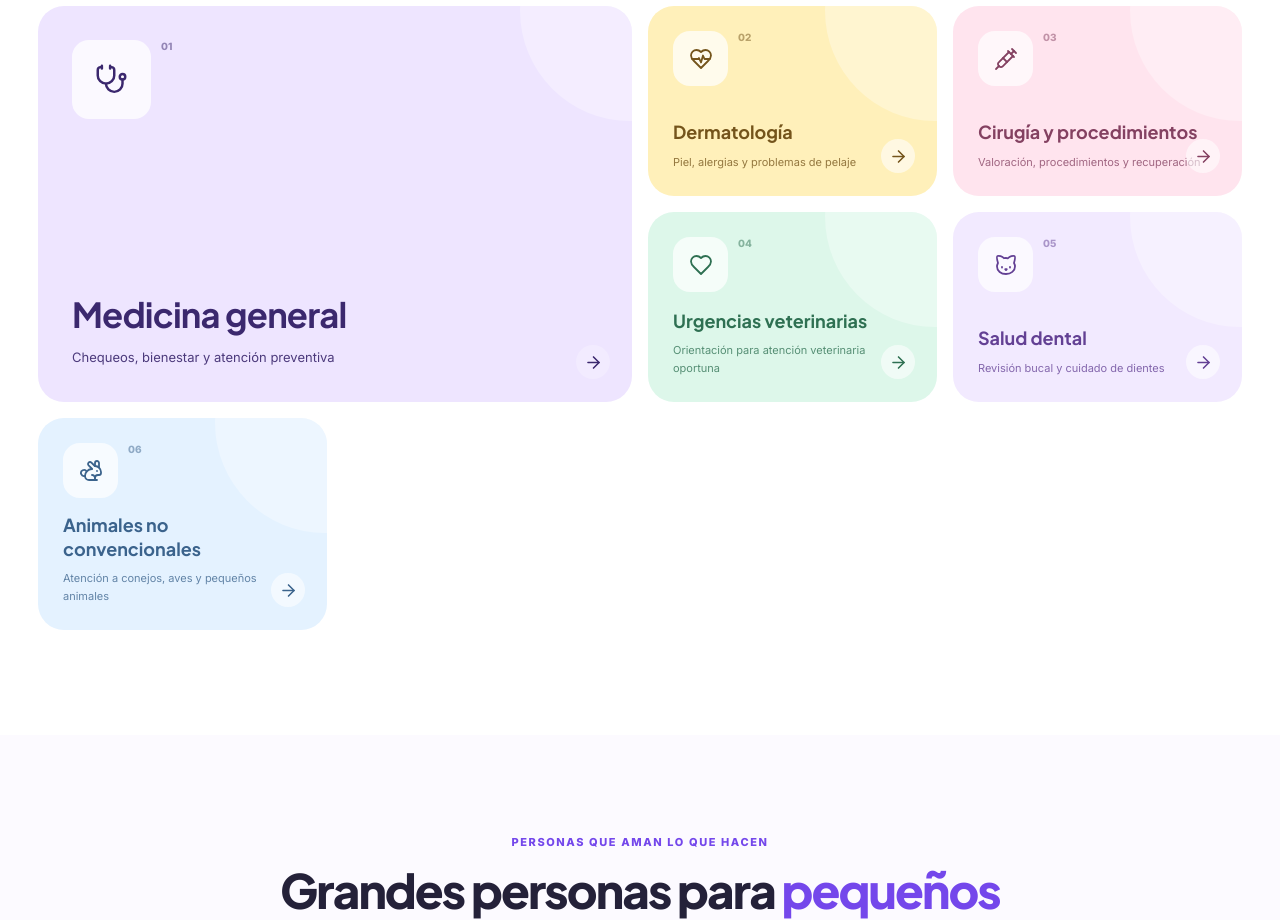
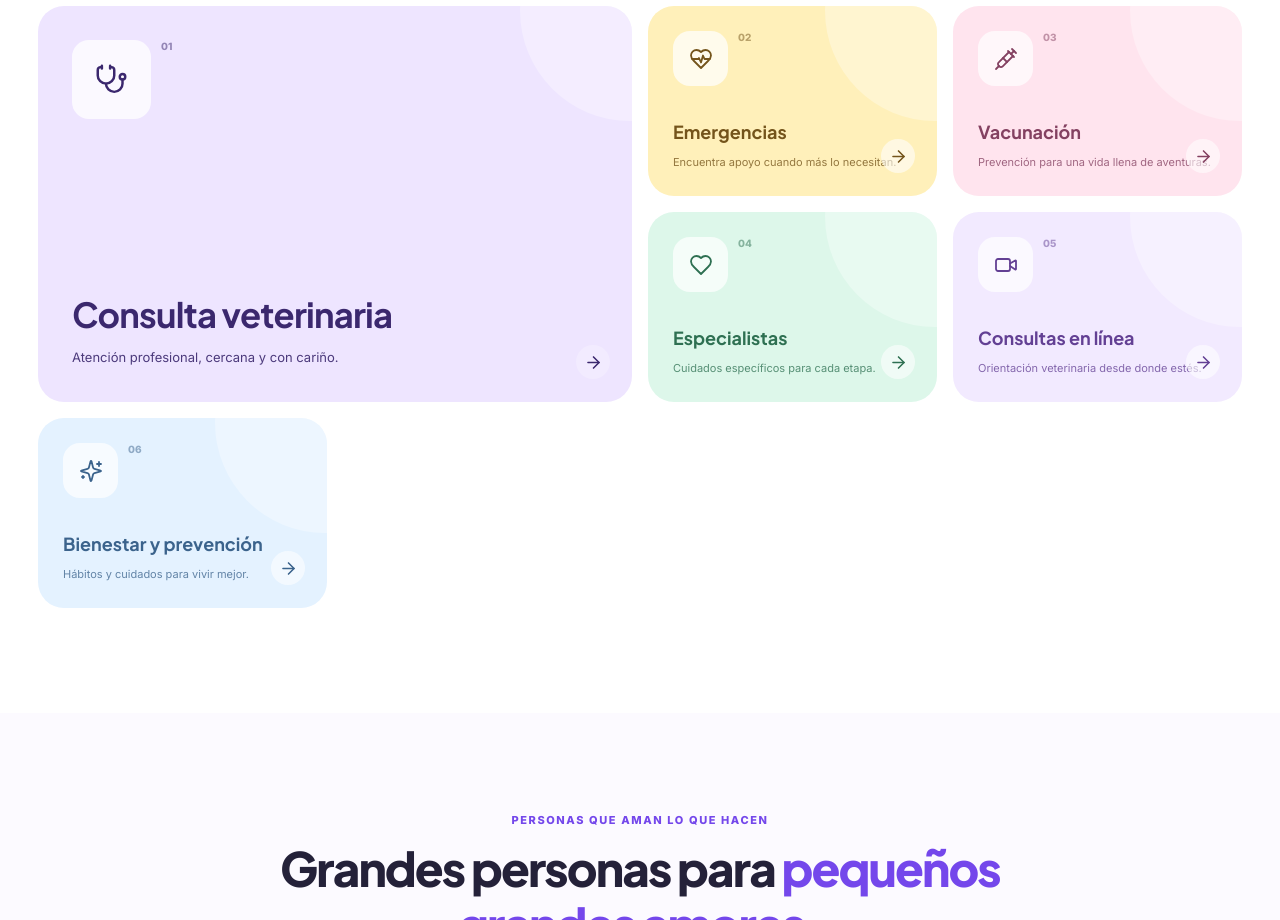
Before and after one commit to BrayanQuirino/legal-mx, a React (Vite) app: page / in a window 1280 px wide. Shown: the part 1340-2260 px from the top of the page. Built offline with nearby package versions, Linux system fonts and the light colour scheme.

Commit message:
feat(huellavet): align six service tiles to pet-care journeys

```diff
--- a/apps/web/src/App.tsx
+++ b/apps/web/src/App.tsx
@@ -1,14 +1,19 @@
-import { useMemo, useState, type FormEvent } from "react";
-import { ArrowRight, Activity, BadgeCheck, CalendarDays, Cat, CircleCheck, Dog, ChevronDown, Heart, HeartPulse, MapPin, Menu, MessageCircle, PawPrint, Rabbit, Search, ShieldCheck, Sparkles, Stethoscope, Syringe, X, Video, Star, UserRound } from "lucide-react";
-import { matchSpecialties } from "./lib/matchSpecialties";
+import { useState, type FormEvent } from "react";
+import { ArrowRight, Activity, BadgeCheck, CalendarDays, Cat, CircleCheck, Dog, ChevronDown, Heart, HeartPulse, MapPin, Menu, MessageCircle, PawPrint, Rabbit, Search, ShieldCheck, Sparkles, Stethoscope, Syringe, X, Video, Star } from "lucide-react";
 import { Portal } from "./Portal";
 import { DemoStoreProvider } from "./DemoStore";
 import { DirectoryPreview } from "./DirectoryPreview";
 type Region="Todas las ubicaciones"|"Ciudad de México"|"Estado de México";
-const icons=[Stethoscope,HeartPulse,Syringe,Heart,Cat,Rabbit];
+const services=[
+ {id:"consultas",name:"Consulta veterinaria",description:"Atención profesional, cercana y con cariño.",search:"consulta",Icon:Stethoscope},
+ {id:"urgencias",name:"Emergencias",description:"Encuentra apoyo cuando más lo necesitan.",search:"urgencias",Icon:HeartPulse},
+ {id:"vacunas",name:"Vacunación",description:"Prevención para una vida llena de aventuras.",search:"vacuna",Icon:Syringe},
+ {id:"especialistas",name:"Especialistas",description:"Cuidados específicos para cada etapa.",search:"dermatologia",Icon:Heart},
+ {id:"online",name:"Consultas en línea",description:"Orientación veterinaria desde donde estés.",search:"consulta",Icon:Video},
+ {id:"bienestar",name:"Bienestar y prevención",description:"Hábitos y cuidados para vivir mejor.",search:"bienestar",Icon:Sparkles}
+];
 export function App(){
  const [portalOpen,setPortalOpen]=useState(false),[directoryOpen,setDirectoryOpen]=useState(false),[query,setQuery]=useState(""),[region,setRegion]=useState<Region>("Todas las ubicaciones"),[menuOpen,setMenuOpen]=useState(false);
- const matches=useMemo(()=>matchSpecialties(query),[query]);
  const home=()=>{setPortalOpen(false);setDirectoryOpen(false);setMenuOpen(false);};
  const directory=(term="")=>{setQuery(term);setDirectoryOpen(true);setPortalOpen(false);setMenuOpen(false);window.scrollTo({top:0,behavior:"smooth"});};
  const portal=()=>{setPortalOpen(x=>!x);setDirectoryOpen(false);setMenuOpen(false);window.scrollTo({top:0,behavior:"smooth"});};
@@ -68,10 +73,10 @@ export function App(){
     <section className="hv-explore" id="especialidades"><div className="container">
       <div className="hv-explore-intro"><div><span className="section-label">UN UNIVERSO DE CUIDADOS</span><h2>Todo su bienestar, <em>en un solo lugar.</em></h2><p>Descubre servicios para acompañarlos en cada momento, desde su primera vacuna hasta los cuidados de cada día.</p></div><button type="button" className="hv-view-all" onClick={()=>directory()}><span>Explorar todos los veterinarios</span><ArrowRight size={18}/></button></div>
       <div className="hv-service-bento">
-        {matches.map((item,i)=>{const Icon=icons[i%icons.length];return <button key={item.id} type="button" className={"hv-service-tile hv-service-"+i} onClick={()=>directory(item.name)}>
+        {services.map(({id,name,description,search:serviceQuery,Icon},i)=><button key={id} type="button" className={"hv-service-tile hv-service-"+i} onClick={()=>directory(serviceQuery)}>
           <span className="hv-service-tile-top"><span className="hv-service-icon"><Icon size={i===0?33:24} strokeWidth={1.8}/></span><span className="hv-service-index">0{i+1}</span></span>
-          <span className="hv-service-copy"><strong>{item.name}</strong><small>{item.description}</small></span><span className="hv-service-arrow"><ArrowRight size={19}/></span>
-        </button>})}
+          <span className="hv-service-copy"><strong>{name}</strong><small>{description}</small></span><span className="hv-service-arrow"><ArrowRight size={19}/></span>
+        </button>)}
       </div>
     </div></section>
     <section className="hv-people" id="profesionales"><div className="container"><div className="hv-people-heading"><span className="section-label">PERSONAS QUE AMAN LO QUE HACEN</span><h2>Grandes personas para <em>pequeños grandes amores.</em></h2><p>Conoce el tipo de profesionales y cuidados que podrás encontrar en HuellaVet.</p></div><div className="hv-people-grid">
```
